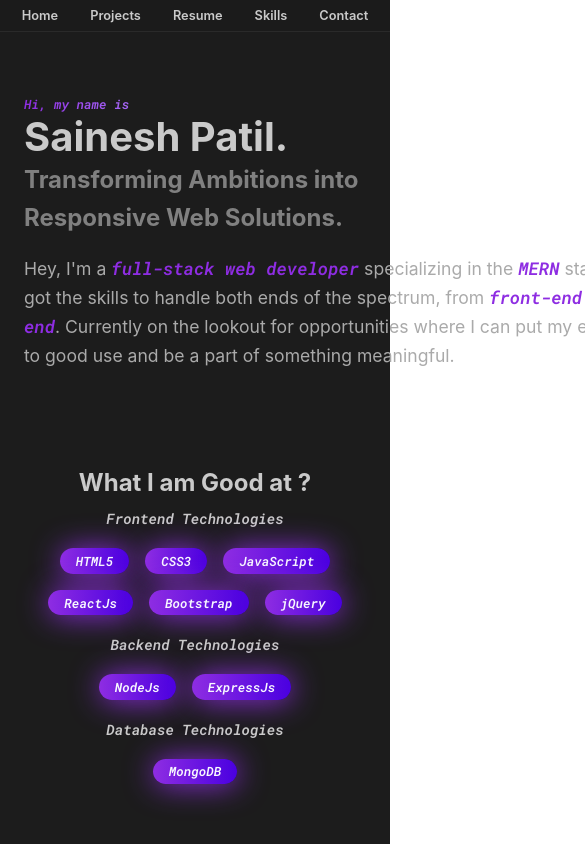
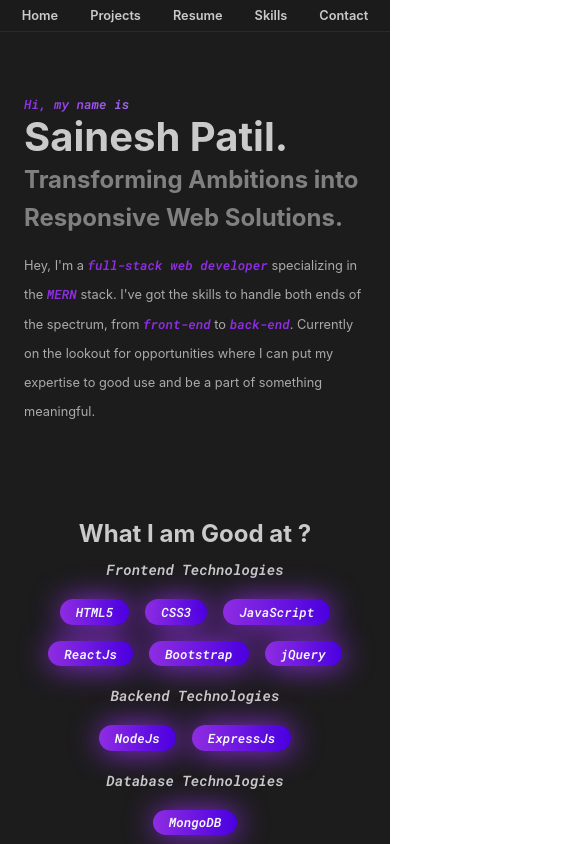
Before and after one commit to sainesh25/my_portfolio, a React (Create React App) app: page / in a window 390 px wide. Shown: the top 844 px of the page, 585 px wide, since content can reach past the window. Built offline with nearby package versions, Linux system fonts and the light colour scheme.

Commit message:
myintro width

```diff
--- a/src/components/MyName/MyName.css
+++ b/src/components/MyName/MyName.css
@@ -50,6 +50,9 @@
         padding-right: 5rem;
         line-height: 3rem;
     }
+    .my-intro-txt{
+        width: 100%;
+    }
 }
 @media (max-width: 767px){
     .tagline{
@@ -72,7 +75,7 @@
     .my-info{
         padding: 2.5rem;
     }
-    .intro-sentence{
+    .intro-sentence, .my-intro-txt{
         font-size: .8rem;
     }
 }
--- a/src/components/Navbar/Navbar.css
+++ b/src/components/Navbar/Navbar.css
@@ -10,16 +10,17 @@ nav{
     background: #1c1c1cb7;
     backdrop-filter: blur(10px);
 
-    transition: all .3s ease-in-out;
+    /* transition: all .3s ease-in-out; */
 }
 
 .content{
-    transition: top .3s ;
+    transition: top .5s ease-in-out;
     /* padding-top: 5rem; */
     top: -100px;
 
 }
 .nav-bar{
+    transition: top .5s ease-in-out;
     display: flex;
     justify-content: space-evenly;
     padding: 1rem 2rem 1rem 1rem;
```
